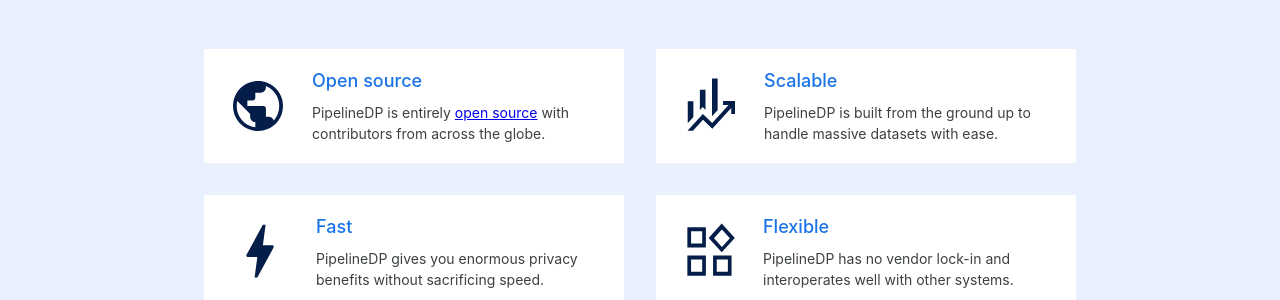
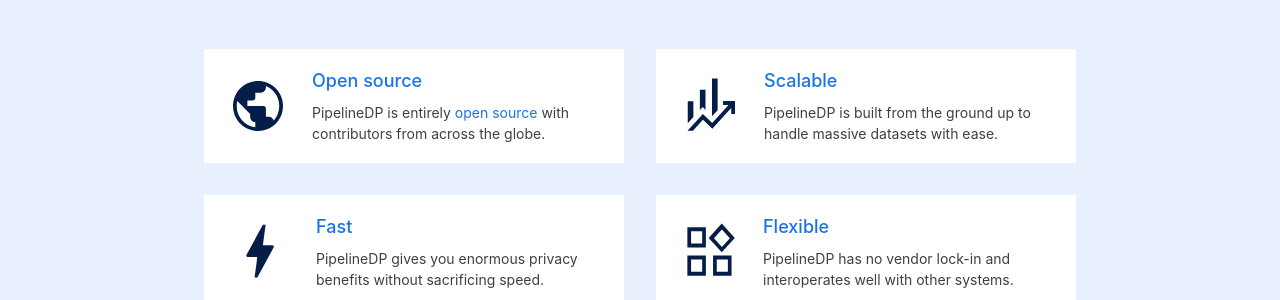
Before and after one commit to OpenMined/PipelineDP, a Jekyll site: the page built from index.html, in a window 1280 px wide. Shown: the part 904-1204 px from the top of the page. Built offline with Jekyll 4.4.1, drawn with Linux system fonts in a browser that asks for light colours.

Commit message:
Add base link styles

```diff
--- a/_sass/core/_base.scss
+++ b/_sass/core/_base.scss
@@ -35,3 +35,8 @@
 main {
   flex: 1;
 }
+
+a {
+  color: #1a73e8;
+  text-decoration: none;
+}
```
